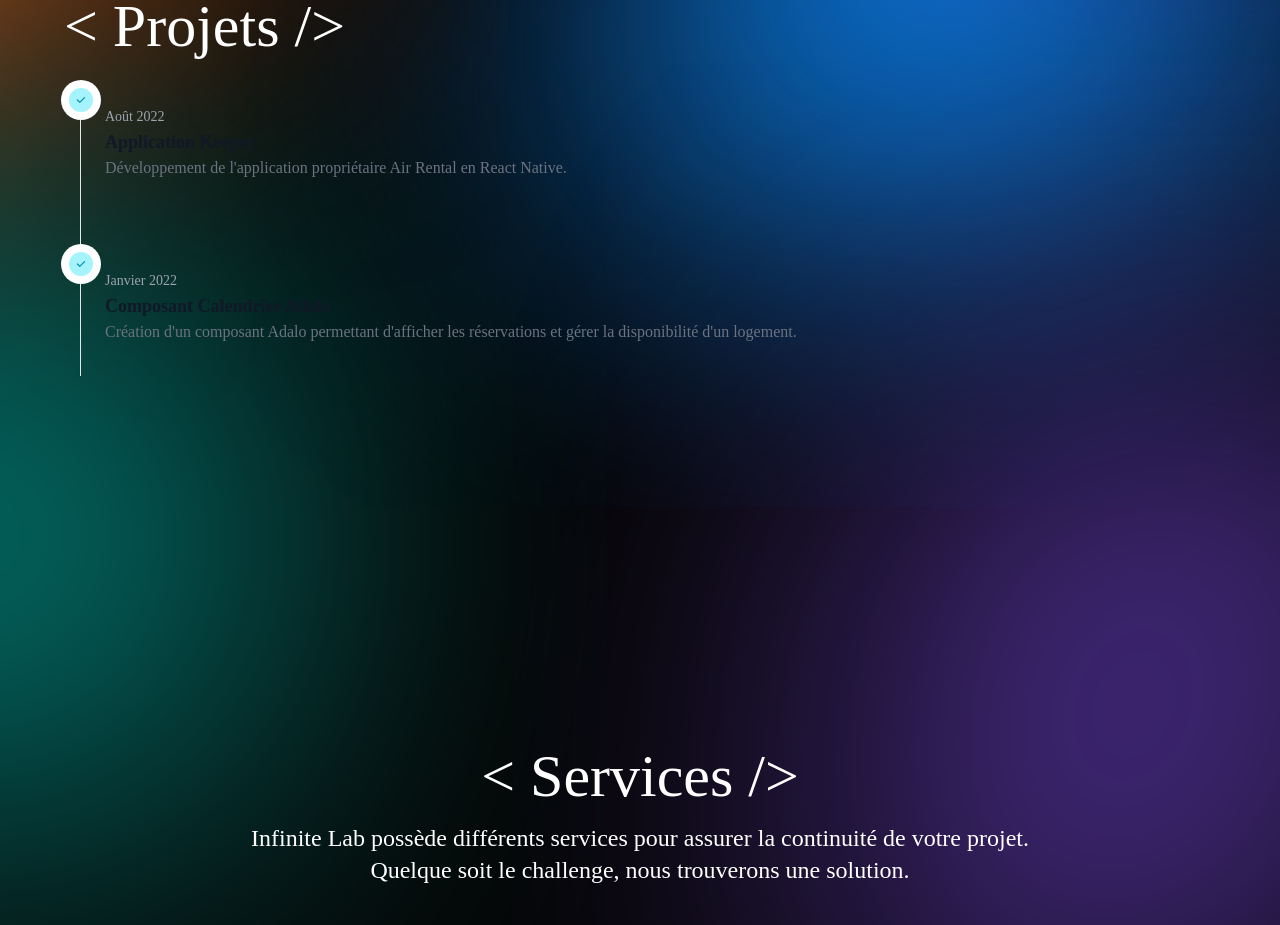
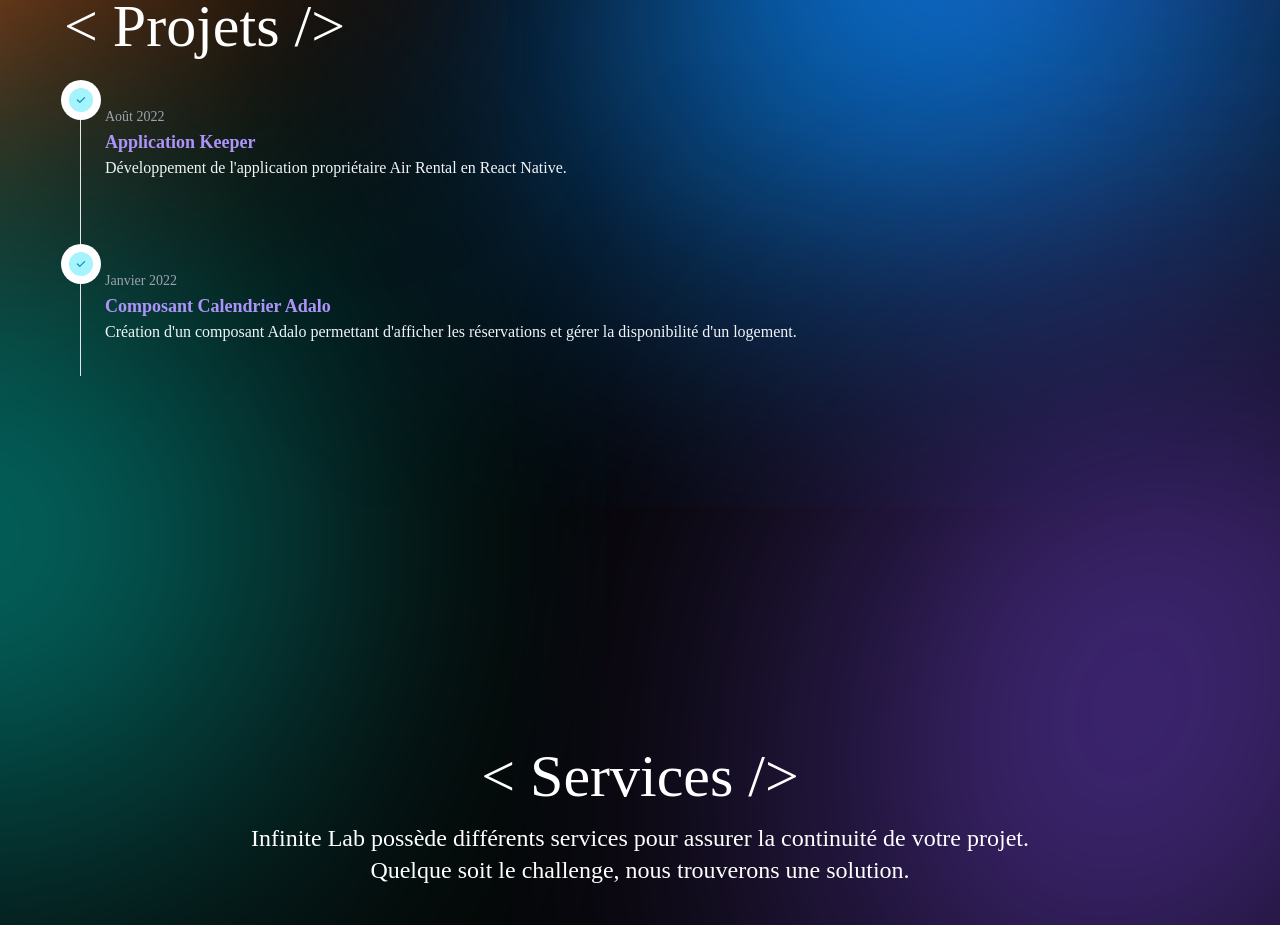
Before and after one commit to HowWhat42/if-landing-page, a React (Vite) app: page / in a window 1280 px wide. Shown: the part 1100-2025 px from the top of the page. Built offline with nearby package versions, Linux system fonts and the light colour scheme; a web font is replaced by a local one.

Commit message:
fix: project style

```diff
--- a/src/components/About.jsx
+++ b/src/components/About.jsx
@@ -4,8 +4,8 @@ import React from 'react'
 
 const About = () => {
     return (
-        <div className='flex flex-col justify-between mx-8 lg:mx-12 xl:mx-16' id='about'>
-            <div className=''>
+        <div className='flex flex-col justify-between mx-8 lg:mx-12 xl:mx-16'>
+            <div>
                 <p className='text-4xl lg:text-5xl xl:text-6xl font-medium font-clash mb-8'>&#060; A propos /&#062;</p>
                 <div className='text-sm md:text-base lg:text-lg xl:text-xl mb-16 font-medium'>
                     <p>En 2021, je me suis lancé dans la création de mon entreprise en freelance proposant des services de développement, d'intégration et de gestion d'hébergement ; c'est ainsi qu'est né Infinite Lab.</p>
@@ -24,10 +24,10 @@ const About = () => {
                                 <Timeline.Time>
                                     Août 2022
                                 </Timeline.Time>
-                                <Timeline.Title className='font-clash'>
+                                <Timeline.Title className='font-clash text-purple-400'>
                                     Application Keeper
                                 </Timeline.Title>
-                                <Timeline.Body className=''>
+                                <Timeline.Body className='text-slate-100'>
                                     Développement de l'application propriétaire Air Rental en React Native.
                                 </Timeline.Body>
                             </Timeline.Content>
@@ -38,10 +38,10 @@ const About = () => {
                                 <Timeline.Time>
                                     Janvier 2022
                                 </Timeline.Time>
-                                <Timeline.Title className='font-clash'>
+                                <Timeline.Title className='font-clash text-purple-400'>
                                     Composant Calendrier Adalo
                                 </Timeline.Title>
-                                <Timeline.Body className=''>
+                                <Timeline.Body className='text-slate-100'>
                                     Création d'un composant Adalo permettant d'afficher les réservations et gérer la disponibilité d'un logement.
                                 </Timeline.Body>
                             </Timeline.Content>
--- a/src/components/Contact.jsx
+++ b/src/components/Contact.jsx
@@ -15,7 +15,7 @@ const Contact = () => {
 
 
     return (
-        <div className='flex flex-col lg:flex-row justify-between px-8 lg:px-12 xl:px-16' id='contact'>
+        <div className='flex flex-col lg:flex-row justify-between px-8 lg:px-12 xl:px-16'>
             <div className='flex flex-col lg:max-w-lg'>
                 <p className='font-clash text-4xl lg:text-5xl xl:text-6xl font-medium mb-4'>&#060; Contact /&#062;</p>
                 <hr className='w-full border-2 rounded-sm mb-8' />
--- a/src/components/Splitter.jsx
+++ b/src/components/Splitter.jsx
@@ -2,7 +2,7 @@ import React from 'react'
 
 const Splitter = () => {
     return (
-        <div className='flex flex-col justify-center text-center py-16 mx-8 xl:h-screen' id="services">
+        <div className='flex flex-col justify-center text-center py-16 mx-8 xl:h-screen'>
             <p className='text-4xl lg:text-5xl xl:text-6xl pb-4 font-medium font-clash'>&#060; Services /&#062;</p>
             <div className='text-base md:text-lg lg:text-xl xl:text-2xl'>
                 <p>Infinite Lab possède différents services pour assurer la continuité de votre projet.</p>
```
